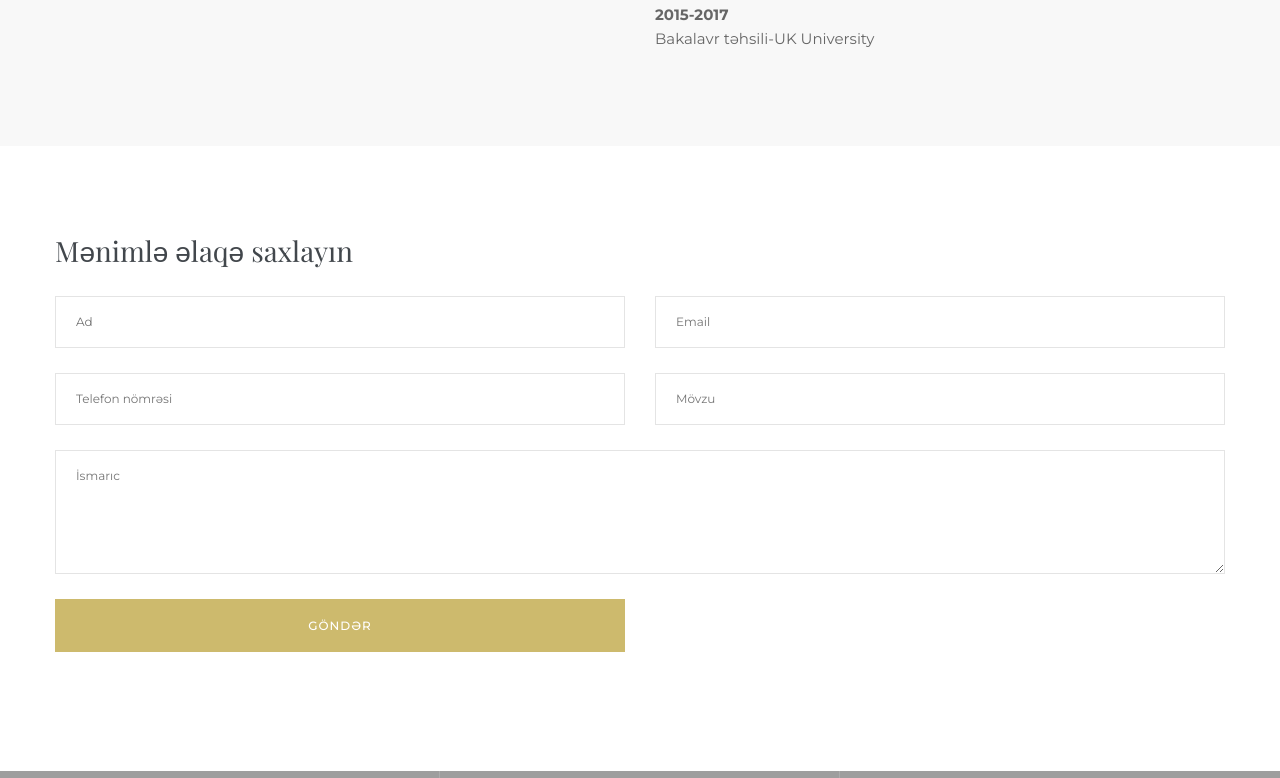
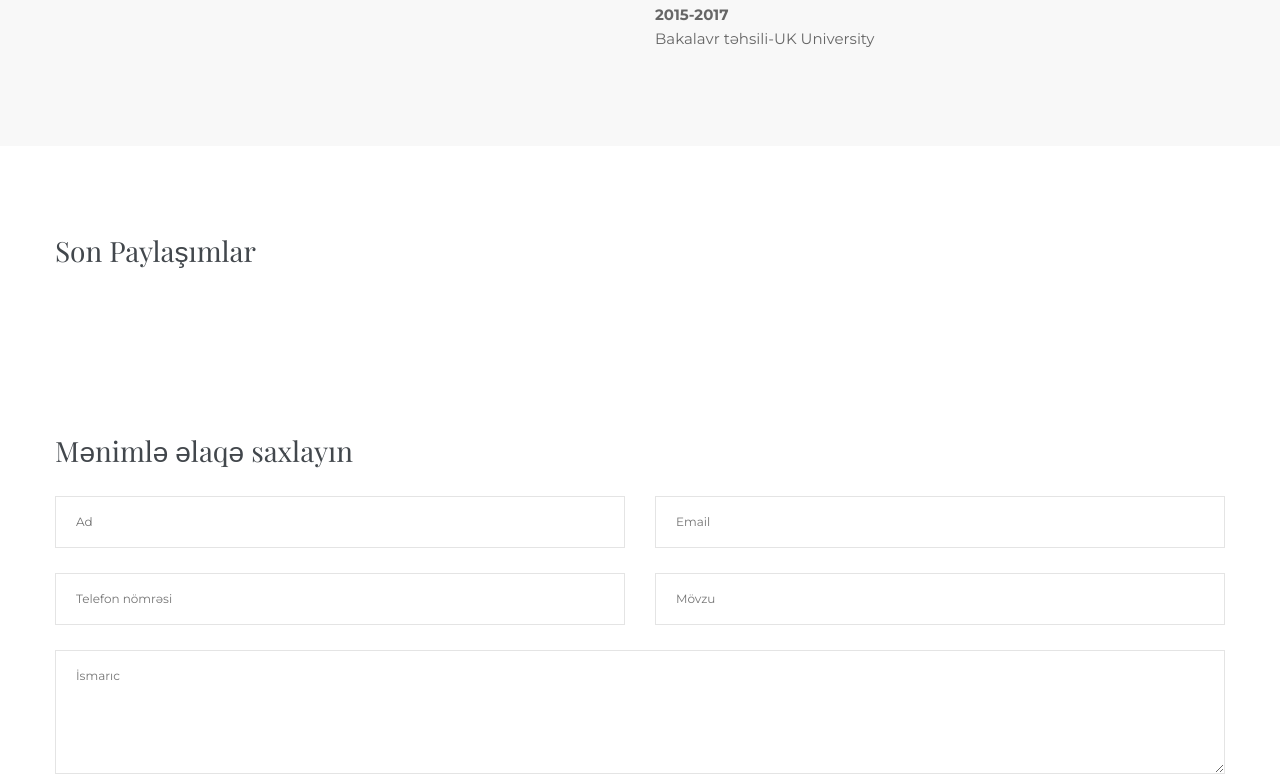
Before and after one commit to asimbabayev99/barrister, a Django app: page /profile/1 in a window 1280 px wide. Shown: the part 1846-2624 px from the top of the page. Run offline with Django 3.2, Linux system fonts and the light colour scheme; data comes from the database, SQL or seed files in the repository; parts of the project's set-up code (start-up, migrations or seed data) failed here and were passed over; some libraries are stand-ins or nearby versions; some web fonts are replaced; grey boxes are pictures that could not be loaded.

Commit message:
son paylasimlar

```diff
--- a/templates/barrister_single.html
+++ b/templates/barrister_single.html
@@ -588,6 +588,21 @@
                           </div>
                         </div>
                         <div class="vc_row-full-width vc_clearfix"></div>
+                        <!-- Son paylasimlar begin -->
+                        <div data-vc-full-width="true" data-vc-full-width-init="true" class="themestek-row wpb_row vc_row-fluid themestek-overlap-row themestek-responsive-custom-84716817 vc_column-gap-0px themestek-total-col-1 themestek-zindex-0 themestek-bgimage-position-center_center" style="position: relative;left: -159.6px;box-sizing: border-box;width: 1519px;padding-left: 159.6px;padding-right: 159.4px;">
+                          <div class="vc_row container vc_column-gap-0px vc_row">
+                            <div class="themestek-column wpb_column vc_column_container vc_col-sm-12 themestek-zindex-0">
+                              <div class="vc_column-inner">
+                                <div class="wpb_wrapper">
+                                     <h4 style="text-align:left;" class="themestek-custom-heading">Son Paylaşımlar</h4>
+
+                              </div>
+                              </div>
+                            </div>
+                          </div>
+                        </div>
+                        <!-- Son paylasimlar end -->
+
                         <div data-vc-full-width="true" data-vc-full-width-init="false"
                           class="themestek-row wpb_row vc_row-fluid themestek-overlap-row themestek-responsive-custom-84716817 vc_column-gap-0px themestek-total-col-1 themestek-zindex-0 themestek-bgimage-position-center_center">
                           <div class="vc_row container vc_column-gap-0px vc_row">
@@ -903,7 +918,7 @@
 /* ]]> */
   </script>
   <script src="{% static 'content_js/attorco_js/scripts.js' %}"></script>
-  <script src="{% static 'content_js/jqsuery.waypoints.min.js' %}"></script>
+  <script src="{% static 'content_js/jquery.waypoints.min.js' %}"></script>
   <script src="{% static 'content_js/forms.min.js' %}"></script>
 </body>
 
```
